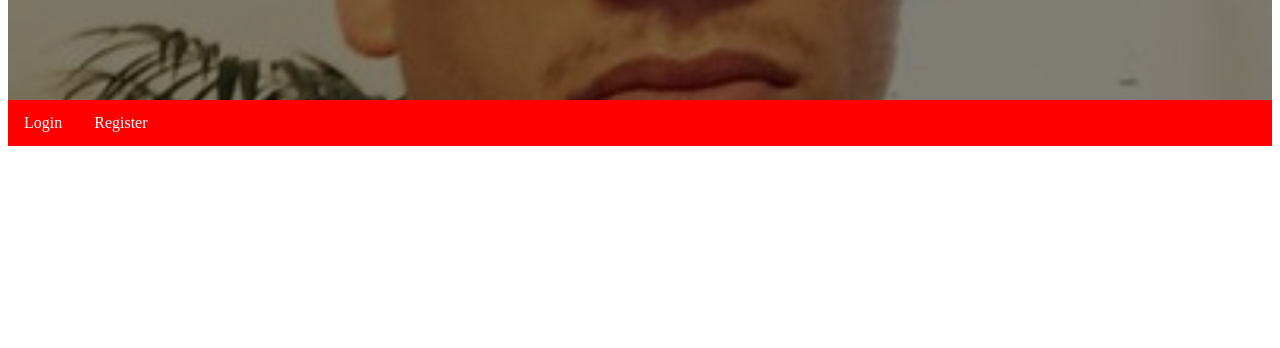
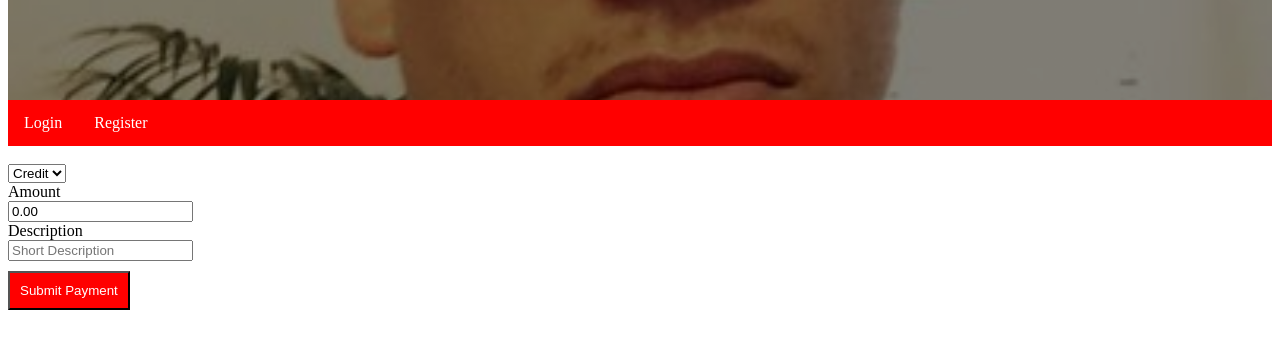
Before and after one commit to dlopez079/ATM-Console, a website: page public/index.html in a window 1280 px wide. Shown: the part 228-576 px from the top of the page. Drawn offline with Linux system fonts and the light colour scheme.

Commit message:
HTML Modifications. for the deposit form, I removed the options of loan and credit because you do not deposit into Credit Card and Loan Accounts. For the new payments form, I included the credit card and lown accounts and attached the credit function to them.

```diff
--- a/public/index.html
+++ b/public/index.html
@@ -116,8 +116,6 @@
         <select name="depositFormAccount" id="depositFormAccount">
             <option value="checking">checking</option>
             <option value="saving">saving</option>
-            <option value="credit">credit</option>
-            <option value="loan">loan</option>
         </select>
         <br>
         <!-- Deposit Field -->
@@ -190,6 +188,30 @@
         </button>
     </div>
 
+    <!-- Account Withdrawal Form -->
+    <div id="paymentForm">
+
+        <!-- Select Liability Account -->
+        <label for="paymentTo"></label>
+        <select name="paymentTo" id="paymentTo">
+            <option value="creditPayment">Credit</option>
+            <option value="loanPayment">Loan</option>
+        </select>
+        <br>
+        <!-- Payment Field -->
+        <label for="paymentAmt">Amount</label>
+        <input type="text" id="paymentAmt" name="paymentAmt" value="0.00">
+
+        <!-- Desc Field -->
+        <label for="getRecentCcPayDesc">Description</label>
+        <input type="text" id="getRecentCCDesc" name="getRecentCcPayDesc" placeholder="Short Description">
+
+        <button onclick="credit()" type="button">
+            Submit Payment
+        </button>
+
+    </div>
+
     <div id="dashboard">
         <h4>Accounts</h4>
         <nav>
```
